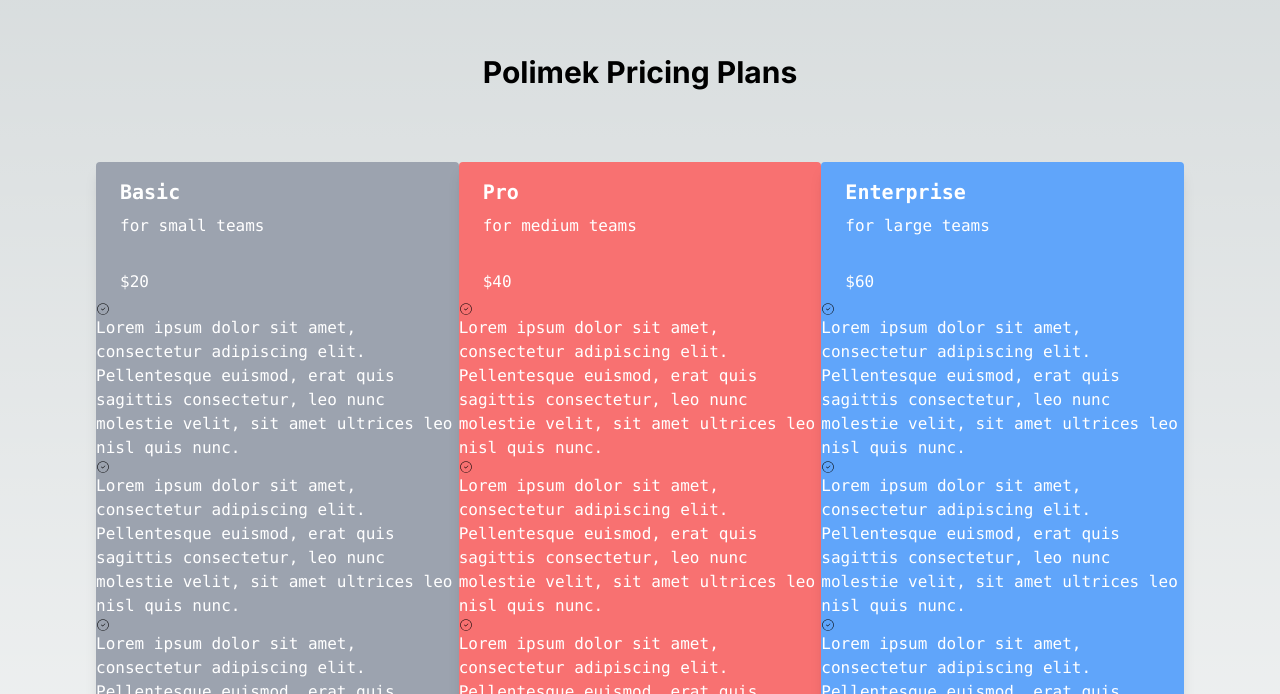
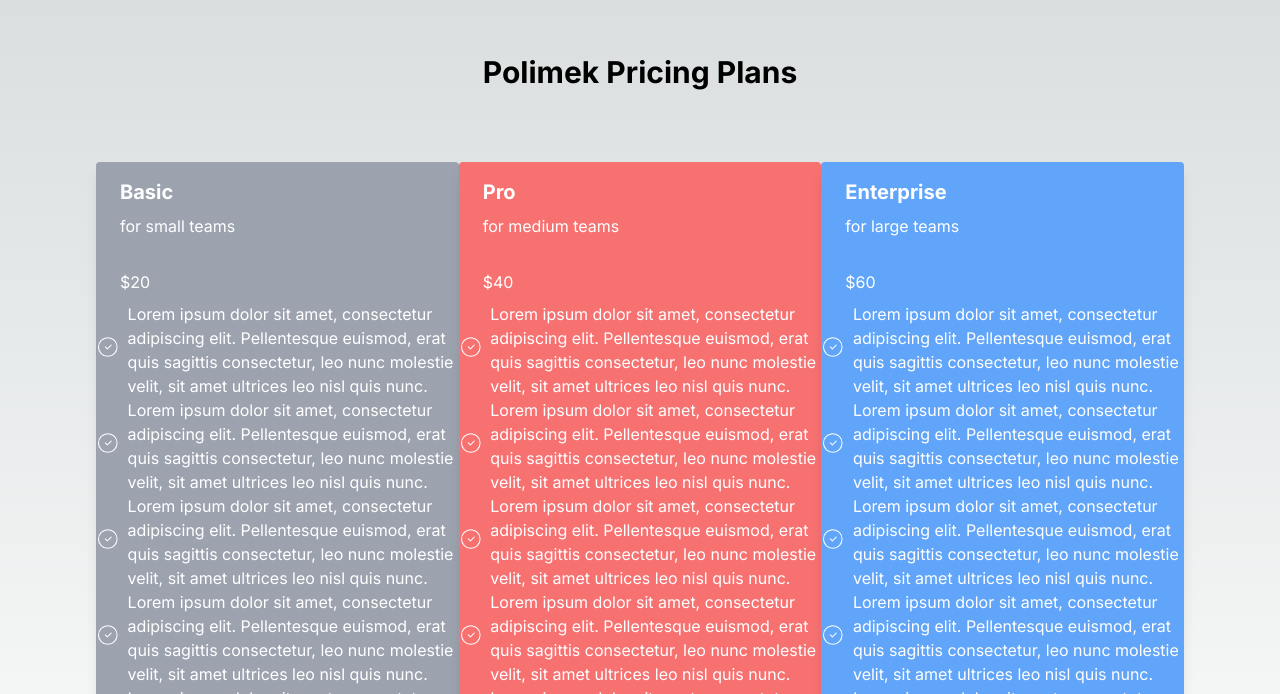
Before and after one commit to ozzuleyha/pricing-plans, a Next.js app: page / in a window 1280 px wide. Shown: the part 106-800 px from the top of the page. Built offline with nearby package versions, Linux system fonts and the light colour scheme.

Commit message:
changed font and icon size

```diff
--- a/src/app/page.js
+++ b/src/app/page.js
@@ -33,7 +33,7 @@
       <div>
         <p class="font-bold text-3xl mb-2 p-16">Polimek Pricing Plans</p>
       </div>
-      <div className="z-10 w-full items-center justify-between font-mono text-sm lg:flex ">
+      <div className="z-10 w-full items-center justify-between text-sm lg:flex ">
         <PricingCard
           header={"Basic"}
           description={"for small teams"}
--- a/src/components/PricingCard.jsx
+++ b/src/components/PricingCard.jsx
@@ -1,28 +1,24 @@
 import React from "react";
 import { CiCircleCheck } from "react-icons/ci";
 
-const PricingCard = ({header, description, price, features, className }) => {
+const PricingCard = ({ header, description, price, features, className }) => {
   return (
     <div class={`max-w-sm rounded overflow-hidden shadow-lg ${className}`}>
       <div class="px-6 py-4">
         <div class="font-bold text-xl mb-2 text-white">{header}</div>
-                <p class="text-white text-base">
-                    {description}
-                </p>
+        <p class="text-white text-base">{description}</p>
       </div>
       <div class="px-6 pt-4 pb-2">
-                <p class="text-white text-base">
-                    {price}
-                </p>
+        <p class="text-white text-base ">{price}</p>
       </div>
 
       {features.map((feature, key) => (
-                    <React.Fragment key={key}>
-                        <CiCircleCheck sx={{fontSize: "50px"}} />
-                        <p class="text-white text-base">
-                            {feature.description}
-                        </p>
-                    </React.Fragment>
+          <div key={key} class="flex items-start justify-start space-x-2 ">
+            <CiCircleCheck size="90px" className="text-white" />
+
+            <p class="text-white text-base ">{feature.description}</p>
+          </div>
+
         ))}
     </div>
   );
```
Lines whose indentation alone changed are shown as unchanged.
